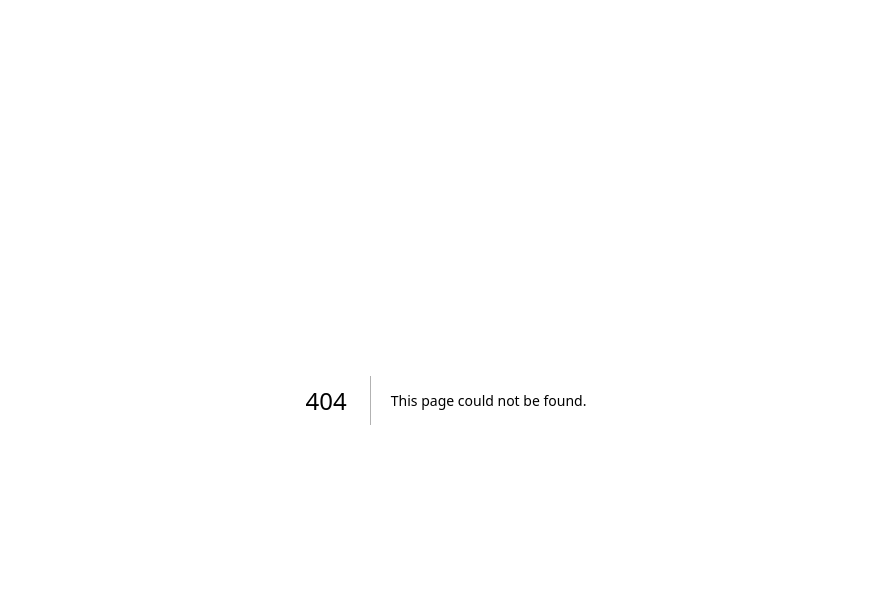
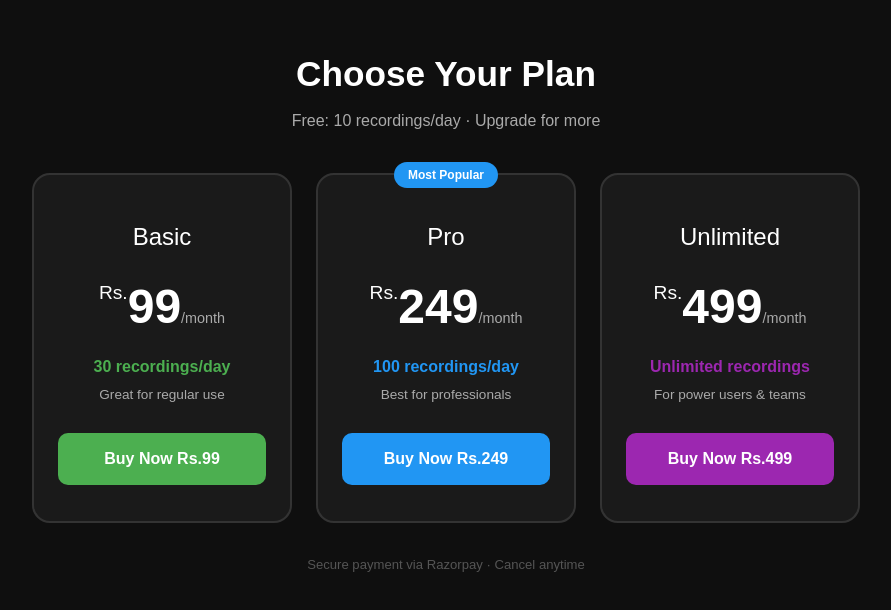
Before and after one commit to mamcbt-ai/USE-AI-MalayalamAI, a Next.js app in the folder malayalam-ai-frontend/: page /pricing in a window 1280 px wide. Before the commit this address had no page. Shown: the top 610 px of the page, without its empty margins (194-1085 px from the left). Built offline with nearby package versions, Linux system fonts and the light colour scheme; no server answers; sample sign-in values are in the browser's storage.

Commit message:
feat: Razorpay payment integration + per-plan limits + pricing page

```diff
--- /dev/null
+++ b/malayalam-ai-frontend/app/pricing/page.js
@@ -0,0 +1,97 @@
+"use client";
+import { useState, useEffect } from "react";
+import { useRouter } from "next/navigation";
+
+const API_URL = process.env.NEXT_PUBLIC_API_URL || "https://use-ai-malayalamai-production-ee70.up.railway.app";
+
+const PLANS = [
+  { id: "basic",     name: "Basic",     price: 99,  badge: "",             recordings: "30 recordings/day",    description: "Great for regular use",   color: "#4CAF50" },
+  { id: "pro",       name: "Pro",       price: 249, badge: "Most Popular", recordings: "100 recordings/day",   description: "Best for professionals",  color: "#2196F3" },
+  { id: "unlimited", name: "Unlimited", price: 499, badge: "",             recordings: "Unlimited recordings", description: "For power users & teams",  color: "#9C27B0" },
+];
+
+export default function PricingPage() {
+  const router = useRouter();
+  const [loading, setLoading] = useState(null);
+  const [message, setMessage] = useState("");
+  const [token,   setToken]   = useState(null);
+  const [myPlan,  setMyPlan]  = useState(null);
+
+  useEffect(() => {
+    const stored = localStorage.getItem("token");
+    if (!stored) { router.push("/login?redirect=pricing"); return; }
+    setToken(stored);
+    fetch(`${API_URL}/payment/my-plan`, { headers: { Authorization: `Bearer ${stored}` } })
+      .then(r => r.json()).then(d => setMyPlan(d.plan)).catch(() => {});
+    if (!document.getElementById("rzp-script")) {
+      const s = document.createElement("script");
+      s.id = "rzp-script"; s.src = "https://checkout.razorpay.com/v1/checkout.js"; s.async = true;
+      document.body.appendChild(s);
+    }
+  }, []);
+
+  const handleBuyNow = async (plan) => {
+    if (!token) { router.push("/login?redirect=pricing"); return; }
+    setLoading(plan.id); setMessage("");
+    try {
+      const res = await fetch(`${API_URL}/payment/create-order`, {
+        method: "POST",
+        headers: { "Content-Type": "application/json", Authorization: `Bearer ${token}` },
+        body: JSON.stringify({ plan_id: plan.id }),
+      });
+      const data = await res.json();
+      if (!res.ok) throw new Error(data.detail || "Failed to create order");
+      const options = {
+        key: data.key_id, amount: data.amount, currency: data.currency,
+        name: "Malayalam Voice AI", description: `${plan.name} - ${plan.recordings}`,
+        order_id: data.order_id,
+        handler: async (response) => {
+          const vRes = await fetch(`${API_URL}/payment/verify`, {
+            method: "POST",
+            headers: { "Content-Type": "application/json", Authorization: `Bearer ${token}` },
+            body: JSON.stringify({ razorpay_order_id: response.razorpay_order_id, razorpay_payment_id: response.razorpay_payment_id, razorpay_signature: response.razorpay_signature, plan_id: plan.id }),
+          });
+          const vData = await vRes.json();
+          if (vData.success) { setMyPlan(plan.id); setMessage("Payment successful! You are now on the " + plan.name + " Plan."); setTimeout(() => router.push("/"), 2500); }
+          else { setMessage("Payment verification failed. Please contact support."); }
+        },
+        prefill: { email: localStorage.getItem("user_email") || "" },
+        theme: { color: plan.color }, modal: { ondismiss: () => setLoading(null) },
+      };
+      new window.Razorpay(options).open();
+    } catch (err) { setMessage("Error: " + err.message); setLoading(null); }
+  };
+
+  return (
+    <div style={{ minHeight:"100vh", backgroundColor:"#0f0f0f", color:"#fff", padding:"48px 20px", fontFamily:"sans-serif", textAlign:"center" }}>
+      <h1 style={{ fontSize:"2.2rem", marginBottom:"8px", fontWeight:800 }}>Choose Your Plan</h1>
+      <p style={{ color:"#aaa", marginBottom:"40px" }}>Free: 10 recordings/day · Upgrade for more</p>
+      {message && <div style={{ background:"#1e1e1e", border:"1px solid #444", borderRadius:"10px", padding:"14px 20px", marginBottom:"28px", maxWidth:"600px", margin:"0 auto 28px" }}>{message}</div>}
+      <div style={{ display:"flex", gap:"24px", justifyContent:"center", flexWrap:"wrap", maxWidth:"960px", margin:"0 auto" }}>
+        {PLANS.map((plan) => {
+          const isCurrent = myPlan === plan.id;
+          return (
+            <div key={plan.id} style={{ background:"#1a1a1a", border:"2px solid "+(isCurrent?plan.color:"#333"), borderRadius:"18px", padding:"36px 24px", width:"260px", position:"relative", textAlign:"center" }}>
+              {plan.badge && !isCurrent && <div style={{ position:"absolute", top:"-13px", left:"50%", transform:"translateX(-50%)", background:"#2196F3", color:"#fff", padding:"4px 14px", borderRadius:"20px", fontSize:"12px", fontWeight:"bold" }}>{plan.badge}</div>}
+              {isCurrent && <div style={{ position:"absolute", top:"-13px", left:"50%", transform:"translateX(-50%)", background:plan.color, color:"#fff", padding:"4px 14px", borderRadius:"20px", fontSize:"12px", fontWeight:"bold" }}>Your Plan</div>}
+              <h2 style={{ fontSize:"1.5rem", marginBottom:"16px", marginTop:"8px" }}>{plan.name}</h2>
+              <div style={{ marginBottom:"12px" }}>
+                <span style={{ fontSize:"1.2rem", verticalAlign:"top", marginTop:"8px", display:"inline-block" }}>Rs.</span>
+                <span style={{ fontSize:"3rem", fontWeight:800 }}>{plan.price}</span>
+                <span style={{ fontSize:"0.9rem", color:"#aaa" }}>/month</span>
+              </div>
+              <p style={{ color:plan.color, fontWeight:"bold", marginBottom:"6px" }}>{plan.recordings}</p>
+              <p style={{ color:"#aaa", fontSize:"0.85rem", marginBottom:"28px" }}>{plan.description}</p>
+              <button
+                style={{ width:"100%", padding:"14px", border:"none", borderRadius:"10px", backgroundColor:isCurrent?"#333":plan.color, color:"#fff", fontSize:"1rem", fontWeight:"bold", cursor:isCurrent?"default":"pointer", opacity:loading===plan.id?0.7:1 }}
+                onClick={() => !isCurrent && handleBuyNow(plan)}
+                disabled={loading===plan.id||isCurrent}
+              >{isCurrent?"Current Plan":loading===plan.id?"Processing...":"Buy Now Rs."+plan.price}</button>
+            </div>
+          );
+        })}
+      </div>
+      <p style={{ color:"#555", marginTop:"32px", fontSize:"0.82rem" }}>Secure payment via Razorpay · Cancel anytime</p>
+    </div>
+  );
+}
```
Also changed, not shown: 2 other files (tests, documents, lock files or other folders).
